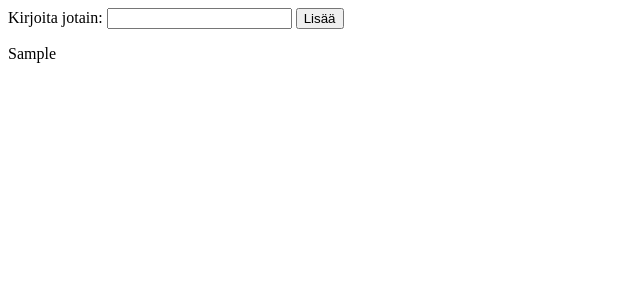
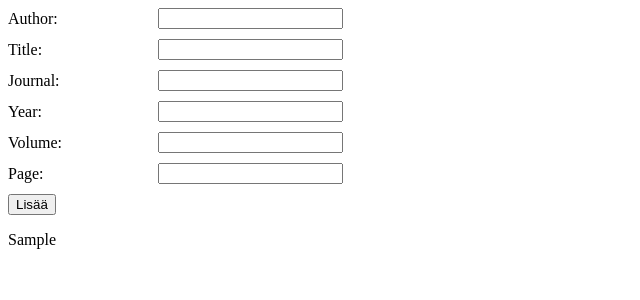
Before and after one commit to Tuukjazz/ohtu-viite-app, a Flask app: template templates/index.html in a window 1280 px wide. Shown: the top 300 px of the page, without its empty margins (0-640 px from the left). Run offline with Flask 3, Linux system fonts and the light colour scheme; the template is opened without the code that fills it: most values are stand-ins (such as "Sample title", 1, 10 or a date in 2020).

Commit message:
HTML teidoston päivitys
Tein HTML tiedostosta paremman näköisen. Vielä pitää saada viitteen tulostus sivulle näkymään oikein.

```diff
--- a/app.py
+++ b/app.py
@@ -1,7 +1,7 @@
 from flask import Flask, render_template, request
 
 app = Flask(__name__)
-viitelista = []
+viitelista = [] # Tähän voidaan myöhemmin tallentaa viite-olioita.
 
 @app.route("/")
 def home():
@@ -9,10 +9,17 @@ def home():
 
 @app.route("/submit", methods=["POST"])
 def submit():
-    testi = request.form["testi"]
-    viitelista.append(testi)
+    # Tallennetaan formin kenttien sisällöt muuttujiin. Muuttujien arvoilla voidaan sitten luoda viite-olio.
+    author = request.form["author"]
+    title = request.form["title"]
+    journal = request.form["journal"]
+    year = request.form["year"]
+    volume = request.form["volume"]
+    pages = request.form["pages"]
+    # Tässä demotaan, että arvot on tosiaan saatu...
+    viitelista.append(f"({author}, {title}, {journal}, {year}, {volume}, {pages})")
     return home()
 
-# Tämä vaaditaan jos ohjelman ajaa: "poetry run python app.py". (Toinen vaihtoehto: "python -m flask run")
+# Tämä vaaditaan jos ohjelman ajaa: "poetry run python app.py" (Toinen vaihtoehto: "python -m flask run")
 if __name__ == "__main__":
     app.run(debug=True)
--- a/templates/index.html
+++ b/templates/index.html
@@ -4,11 +4,47 @@
     <meta charset="UTF-8">
     <meta name="viewport" content="width=device-width, initial-scale=1.0">
     <title>Viite-app</title>
+<style>
+    .form-rivi{
+        display:flex;
+        margin-bottom: 10px;
+        align-items: center;
+    }
+    .form-rivi label{
+        width: 150px;
+    }
+    .form.rivi input{
+        flex-grow: 1;
+        padding: 5px;
+    }
+</style>
 </head>
 <body>
     <form name="lisaaviite" action="/submit" method="POST">
-        <label>Kirjoita jotain:</label>
-        <input type="text" name="testi">
+        <dic class="form-rivi">
+            <label for="author"> Author:</label>
+            <input type="text" name="author">
+        </dic>
+        <dic class="form-rivi">
+            <label for="title"> Title:</label>
+            <input type="text" name="title">
+        </dic>
+        <dic class="form-rivi">
+            <label for="journal"> Journal:</label>
+            <input type="text" name="journal">
+        </dic>
+        <dic class="form-rivi">
+            <label for="year"> Year:</label>
+            <input type="text" name="year">
+        </dic>
+        <dic class="form-rivi">
+            <label for="volume"> Volume:</label>
+            <input type="text" name="volume">
+        </dic>
+        <dic class="form-rivi">
+            <label for="page"> Page:</label>
+            <input type="text" name="pages">
+        </dic>
         <input type="submit" value="Lisää">
     </form>
     <p>{{vl}}</p>
```
